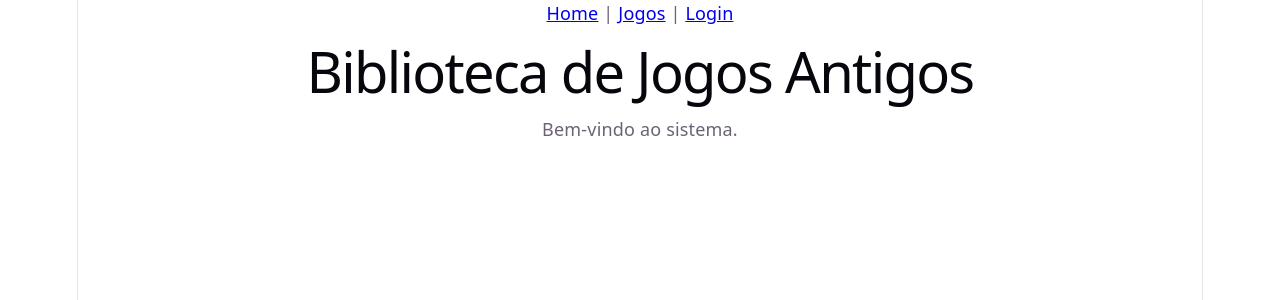
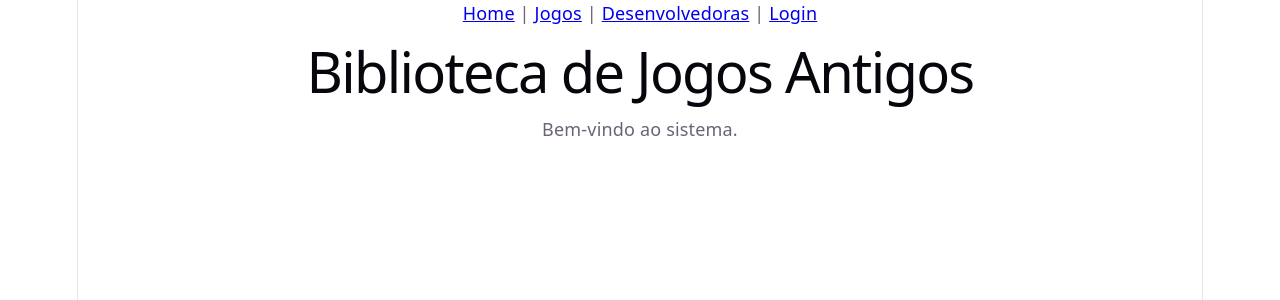
Before and after one commit to anleaes/2026-1-SDM-Segunda-Noite-ZS-06-RN, a React (Vite) app: page / in a window 1280 px wide. Shown: the top 300 px of the page. Built offline with nearby package versions, Linux system fonts and the light colour scheme.

Commit message:
Adição da rota de developers junto da NavBar

```diff
--- a/src/App.jsx
+++ b/src/App.jsx
@@ -9,6 +9,7 @@ import Home from "./pages/Home";
 import Games from "./pages/Games";
 import Login from "./pages/Login";
 import GameList from "./pages/GameList";
+import DeveloperList from "./pages/DeveloperList";
 
 function App() {
     return (
@@ -19,6 +20,7 @@ function App() {
             <Routes>
                 <Route path="/" element={<Home />} />
                 <Route path="/games" element={<GameList />} />
+                <Route path="/developers" element={<DeveloperList />} />
                 <Route path="/login" element={<Login />} />
             </Routes>
 
--- a/src/components/Navbar.jsx
+++ b/src/components/Navbar.jsx
@@ -5,6 +5,7 @@ function Navbar() {
         <nav>
             <Link to="/">Home</Link> |{" "}
             <Link to="/games">Jogos</Link> |{" "}
+            <Link to="/developers">Desenvolvedoras</Link> | {" "}
             <Link to="/login">Login</Link>
         </nav>
     );
```
